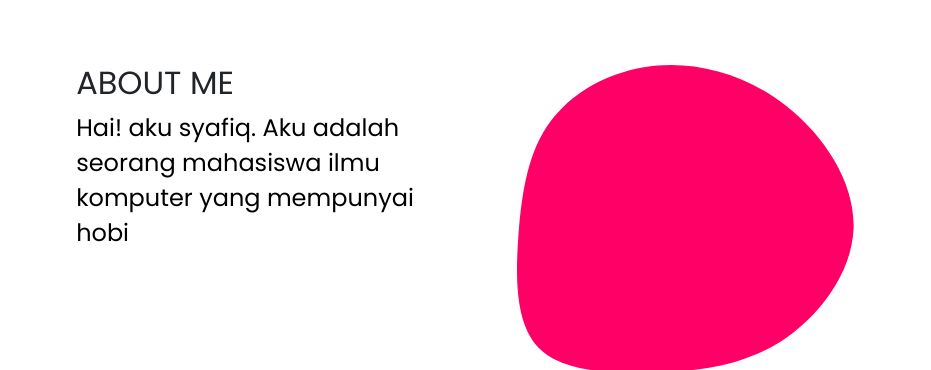
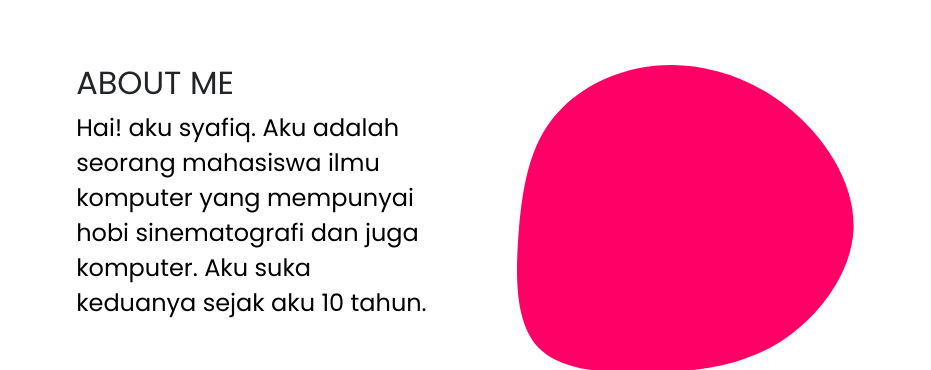
Before and after one commit to Didul-arch/anggara, a plain HTML site: page index.html in a window 1280 px wide. Shown: the part 149-519 px from the top of the page, 0-931 px from the left. Drawn offline with nearby package versions, Linux system fonts and the light colour scheme.

Commit message:
penambahan about me

```diff
--- a/index.html
+++ b/index.html
@@ -32,14 +32,14 @@
         <a href="#projects">projects</a>
       </ul>
     </nav>
-
     <aside>
       <section id="hero-container">
         <div class="about-me">
           <h2>about me</h2>
           <p>
             Hai! aku syafiq. Aku adalah seorang mahasiswa ilmu komputer yang
-            mempunyai hobi
+            mempunyai hobi sinematografi dan juga komputer. Aku suka keduanya
+            sejak aku 10 tahun.
           </p>
         </div>
         <div class="profile-img">
```
